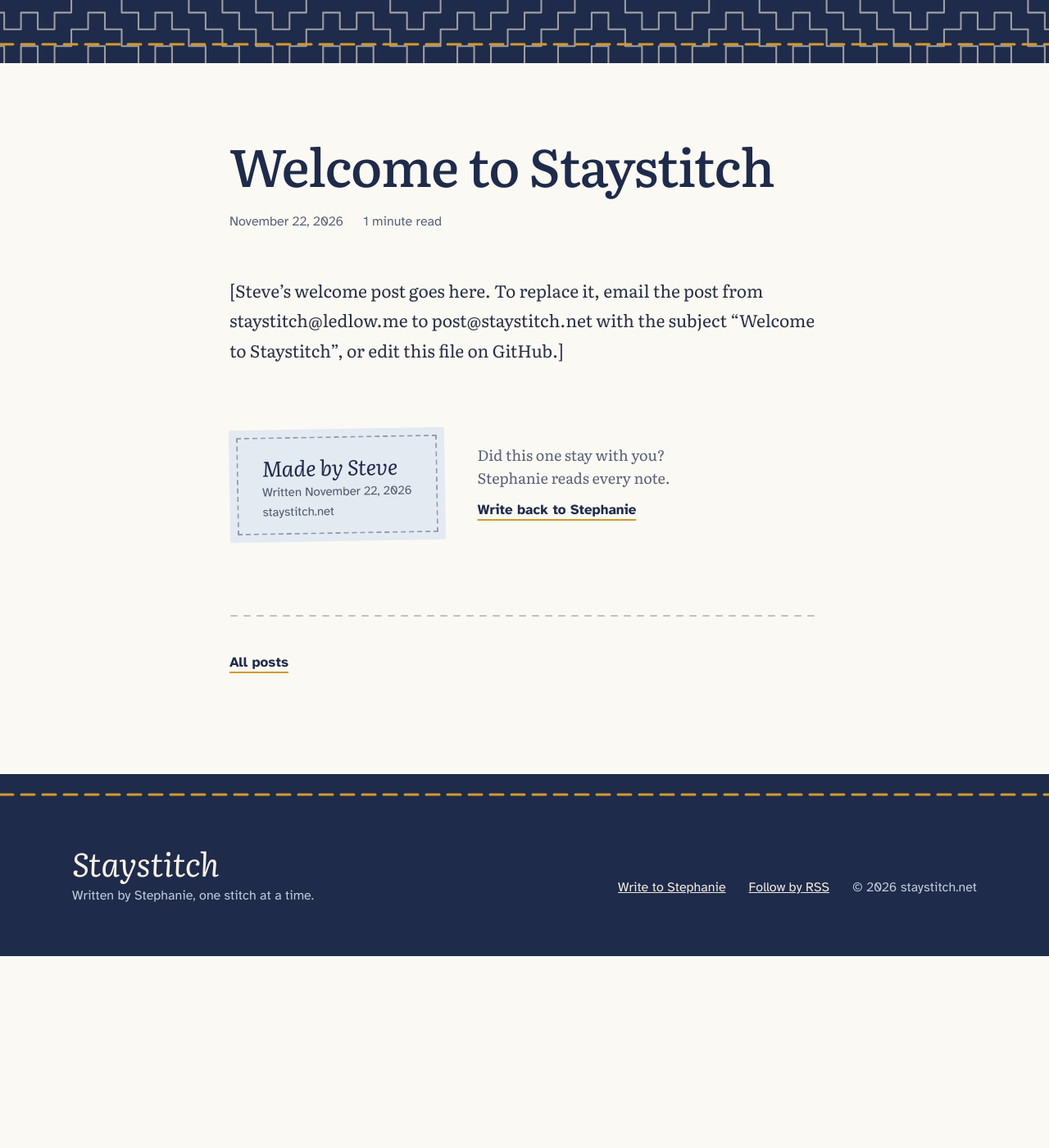
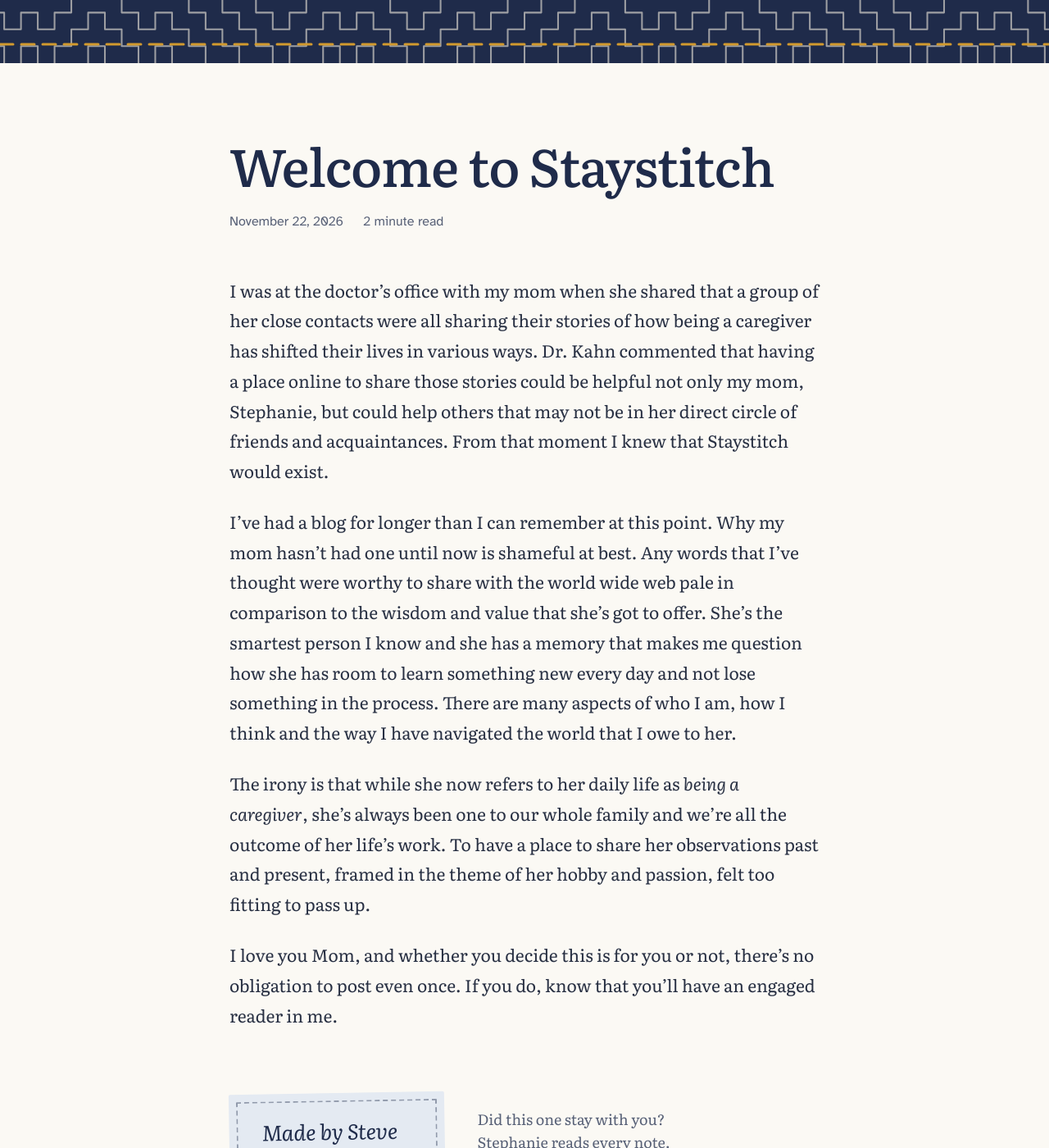
Before and after one commit to ledlow/staystitch, a Jekyll site: the page built from _posts/2026-11-22-welcome-to-staystitch.md, in a window 1280 px wide and 1400 px high, scrolled down 212 px. Shown: the whole window at 82% size. Built offline with Jekyll 4.4.1, drawn with Linux system fonts in a browser that asks for light colours; before the commit the page ends 1378 px from its top, so only the background shows below that.

Commit message:
Update 2026-11-22-welcome-to-staystitch.md
Welcome post updated

```diff
--- a/_posts/2026-11-22-welcome-to-staystitch.md
+++ b/_posts/2026-11-22-welcome-to-staystitch.md
@@ -5,4 +5,10 @@ date: 2026-11-22 11:00:00 -0500
 permalink: /welcome-to-staystitch/
 ---
 
-[Steve’s welcome post goes here. To replace it, email the post from staystitch@ledlow.me to post@staystitch.net with the subject “Welcome to Staystitch”, or edit this file on GitHub.]
+I was at the doctor's office with my mom when she shared that a group of her close contacts were all sharing their stories of how being a caregiver has shifted their lives in various ways.  Dr. Kahn commented that having a place online to share those stories could be helpful not only my mom, Stephanie, but could help others that may not be in her direct circle of friends and acquaintances.  From that moment I knew that Staystitch would exist.
+
+I've had a blog for longer than I can remember at this point.  Why my mom hasn't had one until now is shameful at best.  Any words that I've thought were worthy to share with the world wide web pale in comparison to the wisdom and value that she's got to offer.  She's the smartest person I know and she has a memory that makes me question how she has room to learn something new every day and not lose something in the process.   There are many aspects of who I am, how I think and the way I have navigated the world that I owe to her.
+
+The irony is that while she now refers to her daily life as *being a caregiver*, she's always been one to our whole family and we're all the outcome of her life's work.  To have a place to share her observations past and present, framed in the theme of her hobby and passion, felt too fitting to pass up.
+
+I love you Mom, and whether you decide this is for you or not, there's no obligation to post even once.  If you do, know that you'll have an engaged reader in me.
```
